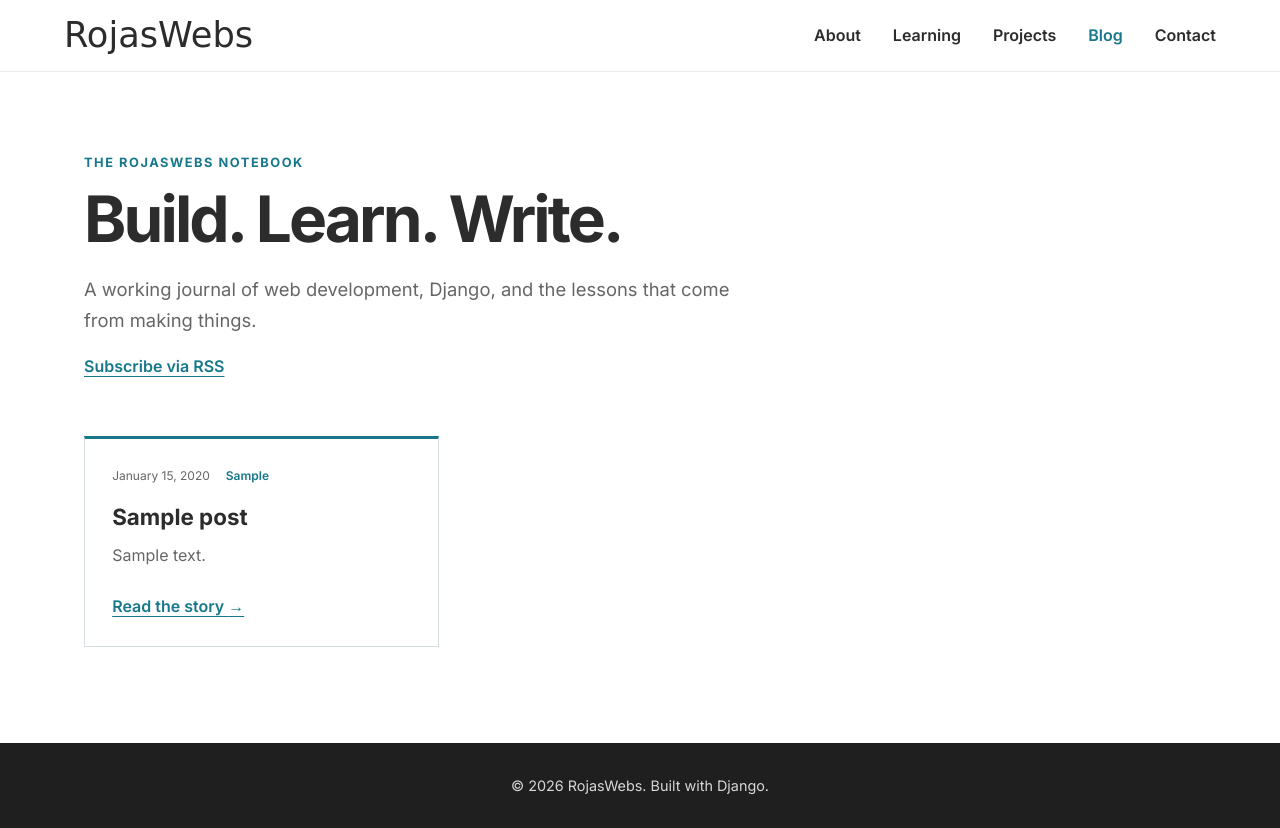
After one commit to RojasWebs/rojaswebs-django-2026, a Django app: page /blog/ in a window 1280 px wide. The commit adds this page. Run offline with Django 5.2, Linux system fonts and the light colour scheme; tables that the repository leaves empty hold one stand-in row (values such as "Sample post"); some web fonts are replaced.

Commit message:
Fix contact delivery and add an admin-managed blog

```diff
--- a/rojaswebs/settings.py
+++ b/rojaswebs/settings.py
@@ -76,3 +76,9 @@ STATIC_URL = "static/"
 STATIC_ROOT = BASE_DIR / "staticfiles"
 
 DEFAULT_AUTO_FIELD = "django.db.models.BigAutoField"
+
+# Contact delivery credentials belong in the private server environment.
+RESEND_API_KEY = os.environ.get('RESEND_API_KEY', '')
+CONTACT_FROM_EMAIL = os.environ.get('CONTACT_FROM_EMAIL', 'RojasWebs Contact Form <contact@rojaswebs.com>')
+CONTACT_TO_EMAIL = os.environ.get('CONTACT_TO_EMAIL', 'contact@rojaswebs.com')
+DATA_UPLOAD_MAX_MEMORY_SIZE = 65536
--- a/website/static/website/css/style.css
+++ b/website/static/website/css/style.css
@@ -565,3 +565,45 @@ h2 {
     font-weight: 700;
     text-align: center;
 }
+
+/* Contact validation and blog */
+.contact-trap { display: none; }
+.form-error-summary { margin-bottom: 1.5rem; padding: 1rem 1.25rem; background: #fff2ef; border: 1px solid #a63b2d; color: #812d21; }
+.form-error-summary p { margin: 0; }
+.errorlist { color: #812d21; padding-left: 1.25rem; }
+.contact-notice { color: var(--muted); font-size: .85rem; }
+.blog-home { padding: 5rem 5vw; background: var(--soft-warm); }
+.blog-main { max-width: 1240px; min-height: 65vh; margin: 0 auto; padding: 5rem 5vw 6rem; }
+.blog-intro { max-width: 760px; margin-bottom: 3.5rem; }
+.blog-intro h1, .blog-article h1 { font-size: clamp(2.25rem, 5vw, 4.25rem); line-height: 1.12; letter-spacing: -.045em; margin: .6rem 0 1.25rem; overflow-wrap: anywhere; }
+.blog-lead { font-size: 1.15rem; color: var(--muted); max-width: 680px; }
+.blog-feed, .blog-back, .blog-read, .blog-article-footer a { color: var(--accent); font-weight: 600; text-underline-offset: 4px; }
+.blog-grid { display: grid; grid-template-columns: repeat(3, minmax(0, 1fr)); gap: 1.5rem; }
+.blog-card { display: flex; flex-direction: column; align-items: flex-start; background: #fff; padding: 1.7rem; border: 1px solid var(--border); border-top: 3px solid var(--accent); }
+.blog-meta { display: flex; flex-wrap: wrap; gap: .5rem 1rem; font-size: .75rem; color: var(--muted); }
+.blog-meta span { color: var(--accent); font-weight: 600; }
+.blog-card :is(h2, h3) { font-size: 1.4rem; line-height: 1.3; margin: 1rem 0 .7rem; overflow-wrap: anywhere; }
+.blog-card :is(h2, h3) a { text-decoration: none; }
+.blog-card :is(h2, h3) a:hover { text-decoration: underline; text-underline-offset: 4px; }
+.blog-card p { color: var(--muted); margin: 0 0 1.5rem; overflow-wrap: anywhere; }
+.blog-read { margin-top: auto; }
+.blog-home-link { text-align: center; margin: 2.5rem 0 0; }
+.blog-empty { grid-column: 1 / -1; padding: 2.5rem; background: var(--soft-warm); border: 1px solid var(--border); }
+.blog-empty h2 { margin-top: 0; }
+.blog-pagination { display: flex; flex-wrap: wrap; justify-content: center; gap: 1.5rem; margin-top: 3rem; }
+.blog-pagination a { color: var(--accent); }
+.blog-article { max-width: 760px; margin: 0 auto; }
+.blog-article-header { border-bottom: 1px solid var(--border); padding-bottom: 2rem; margin-top: 2rem; }
+.blog-byline { color: var(--muted); font-size: .85rem; }
+.blog-byline span { margin: 0 .5rem; }
+.blog-body { font-size: 1.08rem; line-height: 1.9; margin: 2.5rem 0; overflow-wrap: anywhere; }
+.blog-body p { margin: 0 0 1.5rem; }
+.blog-article-footer { border-top: 1px solid var(--border); padding-top: 1.5rem; }
+.site-nav a[aria-current="page"] { color: var(--accent); }
+@media (max-width: 960px) { .blog-grid { grid-template-columns: repeat(2, minmax(0, 1fr)); } }
+@media (max-width: 720px) {
+    .blog-grid { grid-template-columns: 1fr; }
+    .blog-main, .blog-home { padding: 3.5rem 6vw; }
+    .blog-card { padding: 1.5rem; }
+    .blog-intro { margin-bottom: 2.5rem; }
+}
--- /dev/null
+++ b/website/templates/website/_post_card.html
@@ -0,0 +1,9 @@
+<article class="blog-card">
+    <div class="blog-meta">
+        <time datetime="{{ post.published_at|date:'c' }}">{{ post.published_at|date:"F j, Y" }}</time>
+        {% if post.category %}<span>{{ post.category }}</span>{% endif %}
+    </div>
+    <{{ heading_tag|default:'h2' }}><a href="{{ post.get_absolute_url }}">{{ post.title }}</a></{{ heading_tag|default:'h2' }}>
+    <p>{{ post.summary }}</p>
+    <a class="blog-read" href="{{ post.get_absolute_url }}" aria-label="Read {{ post.title }}">Read the story <span aria-hidden="true">→</span></a>
+</article>
--- /dev/null
+++ b/website/templates/website/base_blog.html
@@ -0,0 +1,42 @@
+{% load static %}
+<!DOCTYPE html>
+<html lang="en">
+<head>
+    <meta charset="UTF-8">
+    <meta name="viewport" content="width=device-width, initial-scale=1.0">
+    <meta name="description" content="{% block description %}Notes on web development, Django, and building real projects.{% endblock %}">
+    <title>{% block title %}Blog | RojasWebs{% endblock %}</title>
+    <link rel="alternate" type="application/rss+xml" title="RojasWebs Blog" href="{% url 'website:blog_feed' %}">
+    <link rel="icon" type="image/png" href="{% static 'website/images/rw_favicon.png' %}">
+    <link rel="stylesheet" href="{% static 'website/css/style.css' %}">
+    <script src="{% static 'website/js/main.js' %}" defer></script>
+</head>
+<body>
+    <a class="skip-link" href="#main-content">Skip to content</a>
+
+    <header class="site-header">
+        <a class="brand" href="{% url 'website:home' %}#about" aria-label="RojasWebs home">RojasWebs</a>
+
+        <button class="menu-toggle" type="button" aria-expanded="false" aria-controls="site-nav">
+            <span class="sr-only">Toggle navigation</span>
+            <span></span><span></span><span></span>
+        </button>
+
+        <nav id="site-nav" class="site-nav" aria-label="Main navigation">
+            <a href="{% url 'website:home' %}#about">About</a>
+            <a href="{% url 'website:home' %}#learning">Learning</a>
+            <a href="{% url 'website:home' %}#projects">Projects</a>
+            <a href="{% url 'website:blog' %}" aria-current="page">Blog</a>
+            <a href="{% url 'website:home' %}#contact">Contact</a>
+        </nav>
+    </header>
+
+    <main id="main-content" class="blog-main">
+        {% block content %}{% endblock %}
+    </main>
+
+    <footer class="site-footer">
+        <p>© 2026 RojasWebs. Built with Django.</p>
+    </footer>
+</body>
+</html>
--- /dev/null
+++ b/website/templates/website/blog.html
@@ -0,0 +1,27 @@
+{% extends 'website/base_blog.html' %}
+{% block content %}
+    <header class="blog-intro">
+        <p class="eyebrow">The RojasWebs notebook</p>
+        <h1>Build. Learn. Write.</h1>
+        <p class="blog-lead">A working journal of web development, Django, and the lessons that come from making things.</p>
+        <a class="blog-feed" href="{% url 'website:blog_feed' %}">Subscribe via RSS</a>
+    </header>
+    <div class="blog-grid">
+        {% for post in page_obj %}
+            {% include 'website/_post_card.html' %}
+        {% empty %}
+            <div class="blog-empty">
+                <h2>A new chapter starts here.</h2>
+                <p>First posts are on the way. In the meantime, take a look at what I’m building.</p>
+                <a href="{% url 'website:home' %}#projects">Explore my projects →</a>
+            </div>
+        {% endfor %}
+    </div>
+    {% if page_obj.has_other_pages %}
+        <nav class="blog-pagination" aria-label="Blog pages">
+            {% if page_obj.has_previous %}<a href="?page={{ page_obj.previous_page_number }}">← Newer posts</a>{% endif %}
+            <span>Page {{ page_obj.number }} of {{ page_obj.paginator.num_pages }}</span>
+            {% if page_obj.has_next %}<a href="?page={{ page_obj.next_page_number }}">Older posts →</a>{% endif %}
+        </nav>
+    {% endif %}
+{% endblock %}
--- a/website/urls.py
+++ b/website/urls.py
@@ -1,8 +1,12 @@
 from django.urls import path
 from . import views
+from .feeds import BlogFeed
 
-app_name = "website"
+app_name = 'website'
 
 urlpatterns = [
-    path("", views.home, name="home"),
+    path('', views.home, name='home'),
+    path('blog/', views.blog, name='blog'),
+    path('blog/feed/', BlogFeed(), name='blog_feed'),
+    path('blog/<slug:slug>/', views.post_detail, name='post_detail'),
 ]
--- a/website/views.py
+++ b/website/views.py
@@ -1,61 +1,98 @@
-import os
+from datetime import timedelta
+import logging
 
 import resend
+from django.conf import settings
 from django.contrib import messages
-from django.core.exceptions import ValidationError
-from django.core.validators import validate_email
-from django.shortcuts import redirect, render
+from django.core.paginator import Paginator
+from django.db import DatabaseError, transaction
+from django.db.models import F
+from django.shortcuts import get_object_or_404, redirect, render
+from django.urls import reverse
+from django.utils import timezone
+from django.utils.crypto import salted_hmac
+from django.views.decorators.debug import sensitive_post_parameters
+from django.views.decorators.http import require_http_methods, require_safe
+
+from .forms import ContactForm
+from .models import ContactThrottle, Post
+
+logger = logging.getLogger(__name__)
+# Keep provider timeouts below the application worker timeout.
+resend.default_http_client = resend.RequestsClient(timeout=10)
 
 
+def allow_contact(request, email):
+    now = timezone.now()
+    identity = request.META.get('REMOTE_ADDR', '') + '|' + email.casefold()
+    key = salted_hmac('rojaswebs-contact', identity).hexdigest()
+    ContactThrottle.objects.filter(expires_at__lte=now).delete()
+    with transaction.atomic():
+        ContactThrottle.objects.get_or_create(key=key, defaults={'expires_at': now + timedelta(hours=1)})
+        return bool(ContactThrottle.objects.filter(key=key, count__lt=5).update(count=F('count') + 1))
+
+
+@sensitive_post_parameters()
+@require_http_methods(['GET', 'POST', 'HEAD'])
 def home(request):
-    send_error = False
+    form = ContactForm(request.POST if request.method == 'POST' else None)
+    status = 200
+    if request.method == 'POST':
+        if not form.is_valid():
+            status = 400
+        elif form.cleaned_data['website']:
+            messages.success(request, 'Thanks! Your message has been sent.')
+            return redirect(reverse('website:home') + '#contact')
+        else:
+            data = form.cleaned_data
+            try:
+                allowed = allow_contact(request, data['email'])
+            except DatabaseError:
+                logger.warning('Contact submission temporarily unavailable.')
+                allowed = None
+            if allowed is None:
+                form.add_error(None, 'Messaging is temporarily unavailable. Please try again later.')
+                status = 503
+            elif not allowed:
+                form.add_error(None, 'Too many attempts. Please try again in an hour.')
+                status = 429
+            elif not settings.RESEND_API_KEY:
+                form.add_error(None, 'Messaging is temporarily unavailable. Please try again later.')
+                status = 503
+            else:
+                try:
+                    resend.api_key = settings.RESEND_API_KEY
+                    result = resend.Emails.send({
+                        'from': settings.CONTACT_FROM_EMAIL,
+                        'to': [settings.CONTACT_TO_EMAIL],
+                        'reply_to': data['email'],
+                        'subject': 'RojasWebs website inquiry',
+                        'text': f"Name: {data['name']}\nEmail: {data['email']}\n\nMessage:\n{data['message']}",
+                    })
+                    if not isinstance(result, dict) or not result.get('id'):
+                        raise ValueError('No delivery acceptance.')
+                except Exception:
+                    # Never log provider errors, credentials, or submitted content.
+                    logger.warning('Contact email delivery failed.')
+                    form.add_error(None, 'Your message could not be sent. Please try again later.')
+                    status = 503
+                else:
+                    messages.success(request, 'Thanks! Your message has been sent.')
+                    return redirect(reverse('website:home') + '#contact')
+    response = render(request, 'website/home.html', {
+        'form': form, 'latest_posts': Post.objects.published()[:3],
+    }, status=status)
+    response['Cache-Control'] = 'no-store'
+    return response
 
-    if request.method == "POST":
-        name = request.POST.get("name", "").strip()
-        email = request.POST.get("email", "").strip()
-        message = request.POST.get("message", "").strip()
 
-        try:
-            validate_email(email)
-        except ValidationError:
-            return render(
-                    request,
-                    "website/home.html",
-                    {
-                        "email_error": "Please enter a valid email address.",
-                        "form_name": name,
-                        "form_email": email,
-                        "form_message": message,
-                    },
-                )
+@require_safe
+def blog(request):
+    posts = Paginator(Post.objects.published(), 6).get_page(request.GET.get('page'))
+    return render(request, 'website/blog.html', {'page_obj': posts})
 
-            if name and email and message:
-                try:
-                    resend.api_key = os.environ["RESEND_API_KEY"]
 
-                    resend.Emails.send(
-                        {
-                            "from": "RojasWebs Contact Form <contact@rojaswebs.com>",
-                            "to": ["contact@rojaswebs.com"],
-                            "reply_to": email,
-                            "subject": f"RojasWebs contact from {name}",
-                            "text": (
-                                f"Name: {name}\n"
-                                f"Email: {email}\n\n"
-                                f"Message:\n{message}"
-                            ),
-                        }
-                    )
-
-                    messages.success(request, "Thanks! Your message has been sent.")
-                    return redirect("/#contact")
-
-                except Exception as exc:
-                    print(f"Contact form email error: {exc}")
-                    send_error = True
-
-    return render(
-        request,
-        "website/home.html",
-        {"send_error": send_error},
-    )
+@require_safe
+def post_detail(request, slug):
+    post = get_object_or_404(Post.objects.published(), slug=slug)
+    return render(request, 'website/post_detail.html', {'post': post})
```
Also changed, not shown: website/admin.py (added, +17 -0 lines), website/feeds.py (added, +23 -0 lines), website/forms.py (added, +8 -0 lines), website/models.py (added, +51 -0 lines), website/templates/website/home.html (+35 -19 lines), website/templates/website/post_detail.html (added, +16 -0 lines), website/tests.py (added, +130 -0 lines), README.md, website/migrations/0001_initial.py (added), website/migrations/__init__.py (added), 2 other files.
